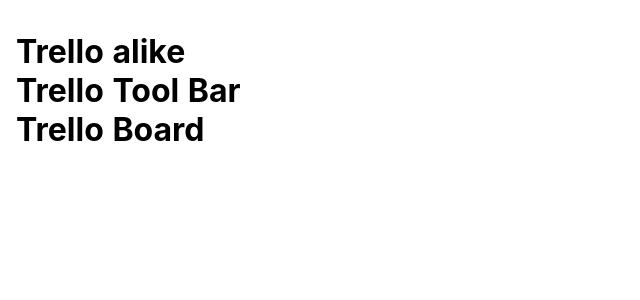
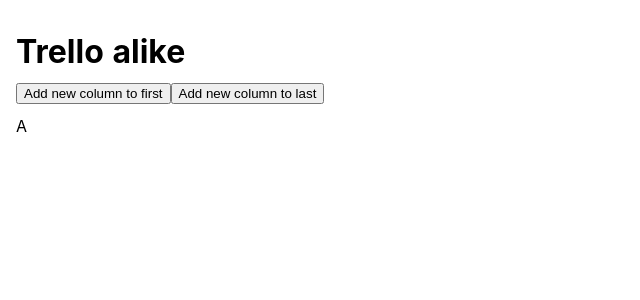
Before and after one commit to YooJeongWoo/trello-alike, a Nuxt app: page / in a window 1280 px wide. Shown: the top 300 px of the page, without its empty margins (0-640 px from the left). Built offline with nearby package versions, Linux system fonts and the light colour scheme.

Commit message:
construct trello board children components

```diff
--- a/components/TrelloBoard.vue
+++ b/components/TrelloBoard.vue
@@ -1,11 +1,16 @@
 <template>
   <div>
-    <h1>Trello Board</h1>
+    <trello-board-column column-name="A" :items="false" />
   </div>
 </template>
 
 <script>
+import TrelloBoardColumn from '@/components/TrelloBoardColumn'
+
 export default {
-  name: 'TrelloBoard'
+  name: 'TrelloBoard',
+  components: {
+    TrelloBoardColumn
+  }
 }
 </script>
--- /dev/null
+++ b/components/TrelloBoardColumn.vue
@@ -0,0 +1,31 @@
+<template>
+  <div>
+    <span>{{ columnName }}</span>
+  </div>
+</template>
+
+<script>
+export default {
+  name: 'TrelloBoardColumn',
+  props: {
+    columnName: {
+      type: String,
+      required: true
+    },
+    items: {
+      type: Array,
+      required: true
+    },
+    isFirst: {
+      type: Boolean,
+      required: false,
+      default: false
+    },
+    isLast: {
+      type: Boolean,
+      required: false,
+      default: false
+    }
+  }
+}
+</script>
--- a/components/TrelloToolBar.vue
+++ b/components/TrelloToolBar.vue
@@ -1,6 +1,7 @@
 <template>
-  <div>
-    <h1>Trello Tool Bar</h1>
+  <div class="tool-bar-container">
+    <button>Add new column to first</button>
+    <button>Add new column to last</button>
   </div>
 </template>
 
@@ -9,3 +10,13 @@
   name: 'TrelloToolBar'
 }
 </script>
+
+<style scoped>
+.tool-bar-container {
+  margin: 12px 0;
+  display: flex;
+  flex-flow: row nowrap;
+  align-items: center;
+  justify-content: baseline;
+}
+</style>
--- /dev/null
+++ b/store/trello.js
@@ -0,0 +1,29 @@
+/* eslint-disable no-console */
+export const state = () => ({
+  boardData: []
+})
+
+export const mutations = {
+  setBoardData(state, payload) {
+    state.boardData = payload
+  }
+}
+
+export const getters = {
+  boardData(state) {
+    return state.boardData
+  }
+}
+
+export const actions = {
+  fetchBoardDataFromLocalStorage({ commit }) {
+    const data = localStorage.getItem('boardData')
+    if (data) {
+      try {
+        commit('setBoardData', JSON.parse(data))
+      } catch (error) {
+        console.warn(error)
+      }
+    }
+  }
+}
```
Also changed, not shown: components/TrelloBoardColumnItem.vue (added).
